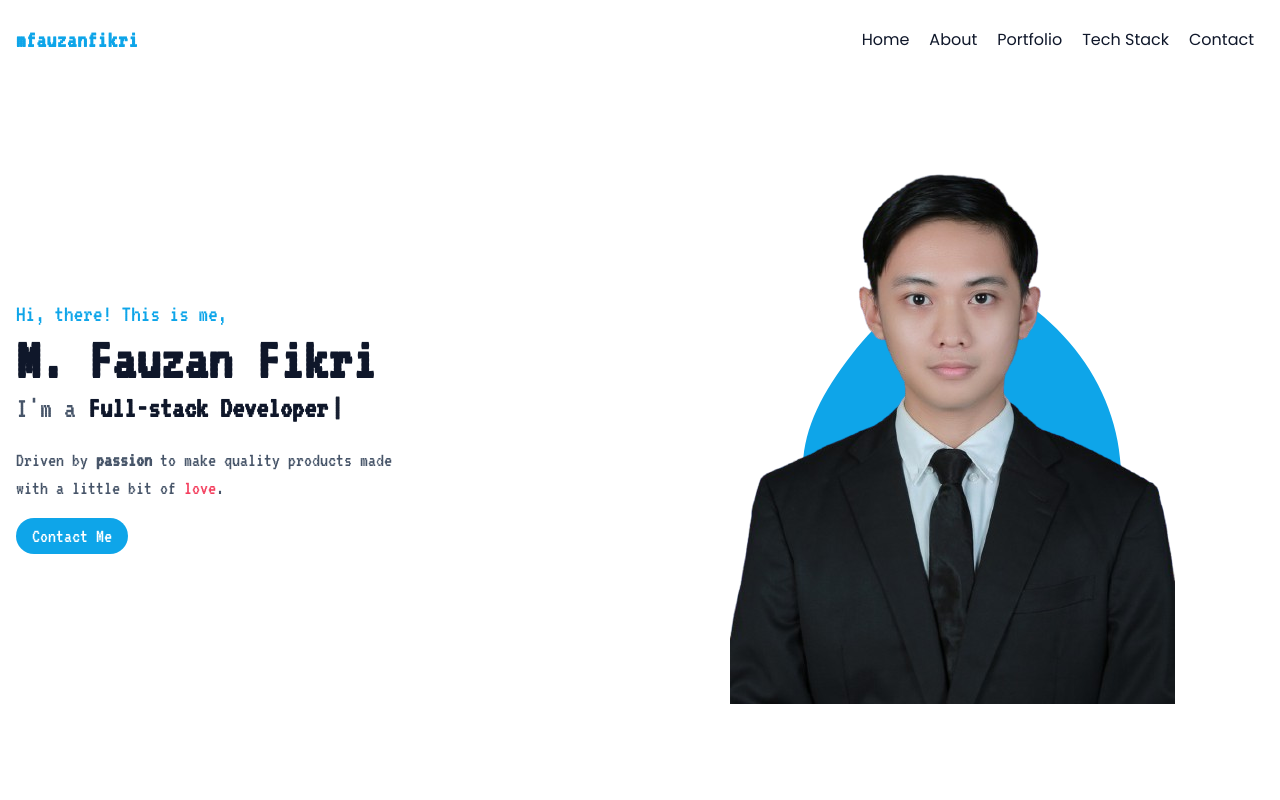
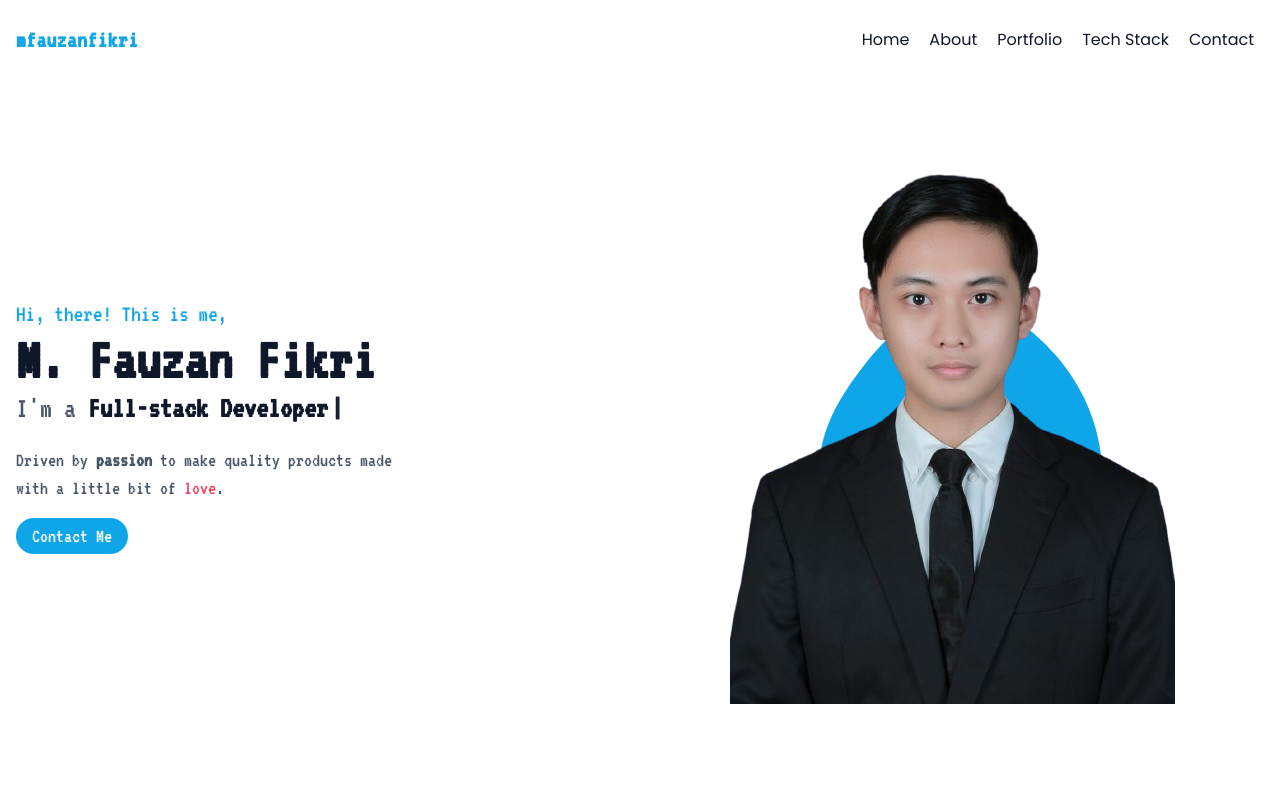
Before and after one commit to mfauzanfikri/fauzan-portfolio, a React (Vite) app: page / in a window 1280 px wide. Shown: the top 800 px of the page. Built offline with nearby package versions, Linux system fonts and the light colour scheme.

Commit message:
feat: update contact, header, hero, techstack component

```diff
--- a/index.html
+++ b/index.html
@@ -9,7 +9,7 @@
     />
     <title>M. Fauzan Fikri</title>
   </head>
-  <body class="overflow-x-hidden">
+  <body class="">
     <div id="root" class="font-poppins text-dark"></div>
     <script type="module" src="/src/main.tsx"></script>
   </body>
--- a/src/components/contact.tsx
+++ b/src/components/contact.tsx
@@ -7,7 +7,7 @@ const Contact = () => {
             <h2 className="mb-4 text-3xl font-bold sm:text-4xl lg:text-5xl">
               Contact Me
             </h2>
-            <p className="text-secondary text-base font-medium md:text-lg">
+            <p className="text-base font-medium text-secondary md:text-lg">
               You can contact me for business below.
             </p>
           </div>
@@ -33,7 +33,7 @@ const Contact = () => {
               <p className="text-sm lg:text-base">Chat me via WhatsApp</p>
             </div>
             <div className="flex w-1/2 items-center justify-end lg:w-[20%]">
-              <a href="mailto:mfauzanfikri09@gmail.com">
+              <a href="https://wa.link/0afted">
                 <button className="rounded-lg bg-primary px-3 py-1.5 text-sm text-white hover:opacity-80 md:text-base">
                   Chat Me
                 </button>
--- a/src/components/header.tsx
+++ b/src/components/header.tsx
@@ -33,7 +33,7 @@ const Header = () => {
 
   return (
     <header
-      className={`${isScrolling ? "shadow-nav fixed z-[999] bg-opacity-60 backdrop-blur-[5px]" : "absolute"} left-0 top-0 z-10 flex w-full items-center bg-transparent`}
+      className={`${isScrolling ? "fixed z-[999] bg-opacity-60 shadow-nav backdrop-blur-[5px]" : "absolute"} left-0 top-0 z-10 flex w-full items-center bg-transparent`}
     >
       <div className="container mx-auto">
         <div className="relative flex items-center justify-between">
@@ -65,52 +65,42 @@ const Header = () => {
               className={`${!isActive && "hidden"} absolute right-4 top-[110%] w-full max-w-[250px] rounded-lg bg-white py-5 shadow-lg lg:static lg:block lg:max-w-full lg:rounded-none lg:bg-transparent lg:shadow-none`}
             >
               <ul className="flex flex-col gap-2.5 lg:flex-row lg:gap-0">
-                <li className="group hover:cursor-pointer">
                 <a
                   href="#home"
-                    className="mx-8 py-2 text-base text-dark group-hover:text-primary lg:mx-2.5"
+                  className="mx-8 py-2 text-base text-dark hover:text-primary lg:mx-2.5"
                   onClick={navItemHandler}
                 >
-                    Home
+                  <li>Home</li>
                 </a>
-                </li>
-                <li className="group hover:cursor-pointer">
                 <a
                   href="#about"
-                    className="mx-8 py-2 text-base text-dark group-hover:text-primary lg:mx-2.5"
+                  className="mx-8 py-2 text-base text-dark hover:text-primary lg:mx-2.5"
                   onClick={navItemHandler}
                 >
-                    About
+                  <li>About</li>
                 </a>
-                </li>
 
-                <li className="group hover:cursor-pointer">
                 <a
                   href="#porfolio"
-                    className="mx-8 py-2 text-base text-dark group-hover:text-primary lg:mx-2.5"
+                  className="mx-8 py-2 text-base text-dark hover:text-primary lg:mx-2.5"
                   onClick={navItemHandler}
                 >
-                    Portfolio
+                  <li>Portfolio</li>
                 </a>
-                </li>
-                <li className="group hover:cursor-pointer">
                 <a
                   href="#tech-stack"
-                    className="mx-8 py-2 text-base text-dark group-hover:text-primary lg:mx-2.5"
+                  className="mx-8 py-2 text-base text-dark hover:text-primary lg:mx-2.5"
                   onClick={navItemHandler}
                 >
-                    Tech Stack
+                  <li>Tech Stack</li>
                 </a>
-                </li>
-                <li className="group hover:cursor-pointer">
                 <a
                   href="#contact"
-                    className="mx-8 py-2 text-base text-dark group-hover:text-primary lg:mx-2.5"
+                  className="mx-8 py-2 text-base text-dark hover:text-primary lg:mx-2.5"
                   onClick={navItemHandler}
                 >
-                    Contact
+                  <li>Contact</li>
                 </a>
-                </li>
               </ul>
             </nav>
           </div>
--- a/src/components/hero.tsx
+++ b/src/components/hero.tsx
@@ -47,17 +47,16 @@ const Hero = () => {
                 alt="M. Fauzan Fikri"
                 className="mx-auto max-w-full"
               />
-              <span className="absolute bottom-4 left-1/2 -z-10 -translate-x-1/2 md:scale-125 lg:bottom-10">
+              <span className="absolute bottom-4 left-1/2 -z-10 -translate-x-1/2 overflow-hidden sm:scale-125 lg:bottom-10">
                 <svg
-                  width={400}
-                  height={400}
                   viewBox="0 0 200 200"
                   xmlns="http://www.w3.org/2000/svg"
+                  className="xs:w-[400px] w-80"
                 >
                   <path
                     fill="#0ea5e9"
                     d="M52,-54.2C65.7,-38.3,73.8,-19.2,75,1.1C76.1,21.5,70.3,42.9,56.6,58.5C42.9,74.1,21.5,83.7,2.2,81.5C-17,79.3,-34.1,65.2,-46.5,49.6C-58.9,34.1,-66.7,17,-66.2,0.4C-65.8,-16.2,-57.2,-32.4,-44.8,-48.3C-32.4,-64.1,-16.2,-79.7,1.5,-81.2C19.2,-82.6,38.3,-70.1,52,-54.2Z"
-                    transform="translate(100 100) scale(0.9)"
+                    transform="translate(100 100) scale(0.8)"
                   />
                 </svg>
               </span>
--- a/src/components/techStack.tsx
+++ b/src/components/techStack.tsx
@@ -1,6 +1,6 @@
 const TechStack = () => {
   return (
-    <section id="tech-stack" className="bg-slate-700 pb-16 pt-36 text-white">
+    <section id="tech-stack" className="bg-slate-700 py-28 text-white">
       <div className="container mx-auto">
         <div className="w-full px-4">
           <div className="mx-auto mb-16 max-w-xl text-center">
--- a/src/index.css
+++ b/src/index.css
@@ -6,13 +6,23 @@
   @apply text-blue-600 underline visited:text-blue-700 hover:text-blue-500 focus:text-blue-500;
 }
 
-/* Hide scrollbar for Chrome, Safari and Opera */
-body::-webkit-scrollbar {
-  display: none;
+/* scrollbar */
+/* width */
+::-webkit-scrollbar {
+  width: 0.25rem;
 }
 
-/* Hide scrollbar for IE, Edge and Firefox */
-body {
-  -ms-overflow-style: none; /* IE and Edge */
-  scrollbar-width: none; /* Firefox */
+/* Track */
+::-webkit-scrollbar-track {
+  background: #c8c8c8;
 }
+
+/* Handle */
+::-webkit-scrollbar-thumb {
+  background: #888;
+}
+
+/* Handle on hover */
+::-webkit-scrollbar-thumb:hover {
+  background: #555;
+}
--- a/tailwind.config.js
+++ b/tailwind.config.js
@@ -3,6 +3,9 @@ export default {
   content: ["index.html", "./src/**/*.{js,jsx,ts,tsx}"],
   theme: {
     extend: {
+      screens: {
+        xs: "420px",
+      },
       fontFamily: {
         poppins: "Poppins, sans-serif",
         VT323: "VT323, sans-serif",
```
Lines whose indentation alone changed are shown as unchanged.
